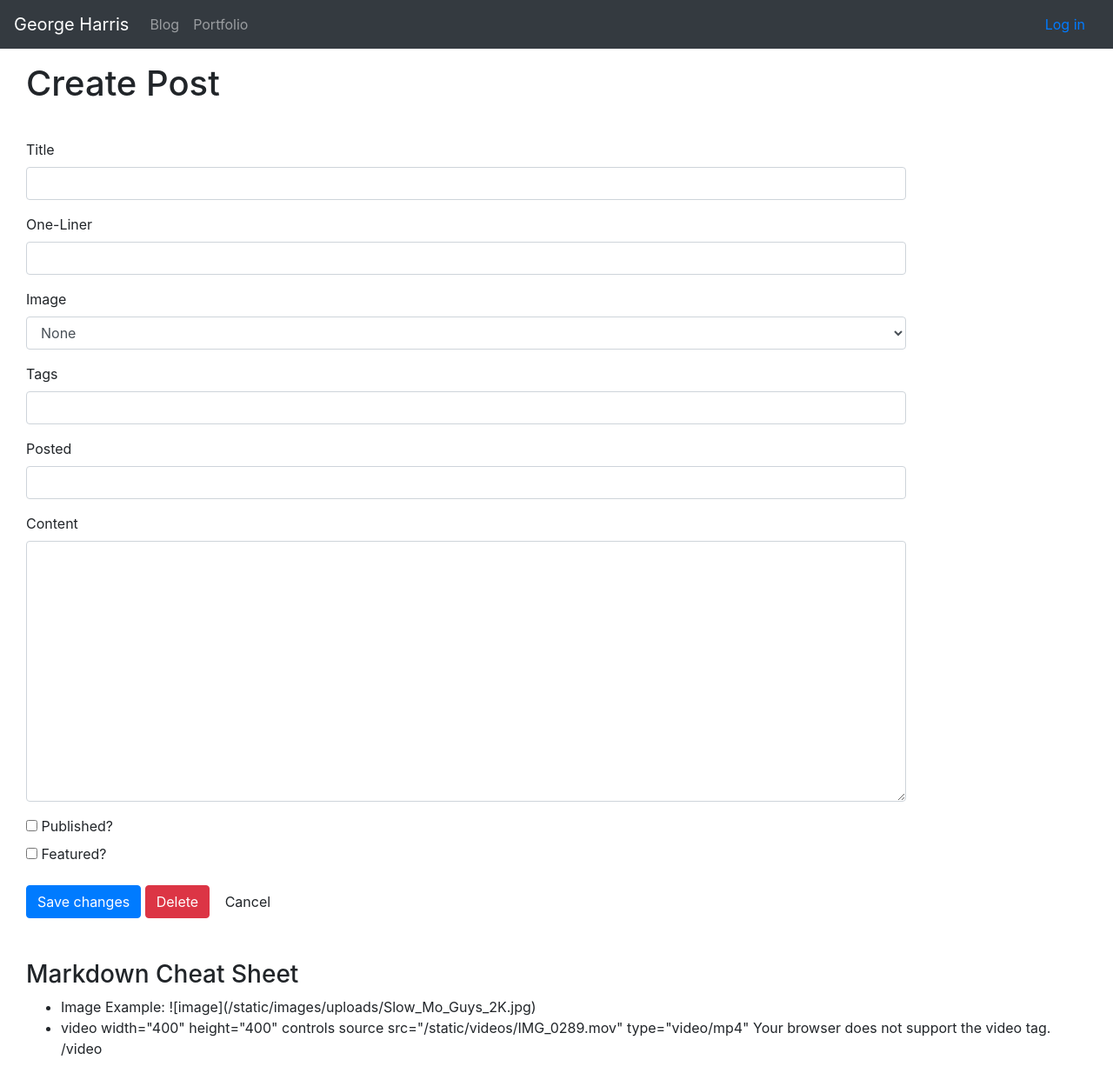
After one commit to Georgeleeh/LambdaFlaskSite, a Python web app: template app/templates/edit.html in a window 1280 px wide. The commit adds this page. Shown: the whole page at 87% size. Run offline with Jinja, Linux system fonts and the light colour scheme; the template is opened without the code that fills it, so the values that code supplies are empty.

Commit message:
most old pages mostly implemented

```diff
--- a/app/templates/base.html
+++ b/app/templates/base.html
@@ -32,9 +32,26 @@
         <li class="nav-item">
           <a class="nav-link" href="{{ url_for('blog') }}">Blog</a>
         </li>
-
+        <li class="nav-item">
+          <a class="nav-link" href="{{ url_for('tags', tag='portfolio') }}">Portfolio</a>
+        </li>
         {% if session.logged_in %}
-
+        <li class="nav-item">
+          <a class="nav-link" href="{{ url_for('drafts') }}">Drafts</a>
+        </li>
+        <li class="nav-item">
+          <a class="nav-link" href="{{ url_for('create') }}">Create Entry</a>
+        </li>
+        <li class="nav-item dropdown">
+          <a class="nav-link dropdown-toggle" id="navbarDropdown" role="button" data-toggle="dropdown"
+            aria-haspopup="true" aria-expanded="false">
+            Images
+          </a>
+          <div class="dropdown-menu" aria-labelledby="navbarDropdown">
+            <a class="dropdown-item" href="{{ url_for('image_gallery') }}">Image Gallery</a>
+            <a class="dropdown-item" href="{{ url_for('upload_image') }}">Upload Image</a>
+          </div>
+        </li>
         {% endif %}
 
         {% block extra_navbar_link %}{% endblock %}
--- /dev/null
+++ b/app/templates/create.html
@@ -0,0 +1,90 @@
+{% extends "base.html" %}
+
+{% block title %}Create Post{% endblock %}
+
+{% block content %}
+<div class="page-header col-sm-6" style="padding-bottom: 2em;">
+  <h1>Create Post</h1>
+</div>
+
+
+<form action="{% block form_action %}{{ url_for('create') }}{% endblock %}" class="form-horizontal" method="post">
+  <div class="form-group">
+    <label for="title" class="col-sm-2 control-label">Title</label>
+    <div class="col-sm-10">
+      <input class="form-control" id="title" name="title" type="text" value="{{ post.title }}">
+    </div>
+  </div>
+  <div class="form-group">
+    <label for="one_liner" class="col-sm-2 control-label">One-Liner</label>
+    <div class="col-sm-10">
+      <input class="form-control" id="one_liner" name="one_liner" type="text" value="{{ post.one_liner }}">
+    </div>
+  </div>
+  <div class="form-group">
+    <label for="Featured Image" class="col-sm-2 control-label">Image</label>
+    <div class="col-sm-10">
+      <select class="form-control" id="featured_image" name="featured_image" type="text" value="{{ post.title }}">
+        <option value=''>None</option>
+        {% for image in images %}
+        <option {% if post.featured_image %}{% if post.featured_image.split("/")[-1] == image %} selected {% endif %}{% endif %} value="/static/images/uploads/{{ image }}">{{ image }}</option>
+        {% endfor %}
+      </select>
+    </div>
+  </div>
+  <div class="form-group">
+    <label for="tags" class="col-sm-2 control-label">Tags</label>
+    <div class="col-sm-10">
+      <input class="form-control" id="tags" name="tags" type="text" value="{{ ', '.join(post.tags) }}">
+    </div>
+  </div>
+  <div class="form-group">
+    <label for="posted" class="col-sm-2 control-label">Posted</label>
+    <div class="col-sm-10">
+      <input class="form-control" id="posted" name="posted" type="text" {% if post.timestamp %} value="{{ post.timestamp | stampdate }}" {% else %} value="" {% endif %}>
+    </div>
+  </div>
+  <div class="form-group">
+    <label for="Content" class="col-sm-2 control-label">Content</label>
+    <div class="col-sm-10">
+      <textarea class="form-control" id="content" name="content" style="height: 300px;">{{ post.content }}</textarea>
+    </div>
+  </div>
+  <div class="form-group">
+    <div class="col-sm-offset-2 col-sm-10">
+      <div class="checkbox">
+        <label>
+          <input name="published" type="checkbox" value="y" {% if post.published %} checked="checked" {% endif %}>
+          Published?
+        </label>
+      </div>
+      <div class="checkbox">
+        <label>
+          <input name="featured" type="checkbox" value="y" {% if post.featured %} checked="checked" {% endif %}>
+          Featured?
+        </label>
+      </div>
+    </div>
+  </div>
+  <div class="form-group">
+    <div class="col-sm-offset-2 col-sm-10">
+      <button class="btn btn-primary" type="submit" name="button" value="save">{% block save_button %}Create{% endblock %}</button>
+      {% block delete_button %}{% endblock %}
+      <a class="btn btn-default" href="{{ url_for('home') }}">Cancel</a>
+    </div>
+  </div>
+</form>
+
+<div class='col' style="padding-top: 2em;">
+  <h3>Markdown Cheat Sheet</h3>
+  <ul>
+    <li>Image Example: ![image](/static/images/uploads/Slow_Mo_Guys_2K.jpg)</li>
+    <li>
+      video width="400" height="400" controls
+        source src="/static/videos/IMG_0289.mov" type="video/mp4"
+        Your browser does not support the video tag.
+      /video
+    </li>
+  </ul>
+</div>
+{% endblock %}
--- /dev/null
+++ b/app/templates/edit.html
@@ -0,0 +1,11 @@
+{% extends "create.html" %}
+
+{% block title %}Edit Post{% endblock %}
+
+{% block content_title %}Edit Post{% endblock %}
+
+{% block form_action %}{{ url_for('edit', slug=post.slug) }}{% endblock %}
+
+{% block save_button %}Save changes{% endblock %}
+
+{% block delete_button %}<button class="btn btn-danger" name="button" type="submit" value="delete">Delete</button>{% endblock %}
--- a/config.py
+++ b/config.py
@@ -7,6 +7,8 @@ class Config(object):
     # General
     ADMIN_PASSWORD = os.environ.get('ADMIN_PASSWORD')
     SECRET_KEY = os.environ.get('SECRET_KEY')
+    IMAGE_UPLOAD_FOLDER = 'app/static/images/uploads/'
+    ALLOWED_EXTENSIONS = {'png', 'jpg', 'jpeg', 'jfif', 'gif'}
     # Flask S3 Stuff
     FLASKS3_BUCKET_NAME = os.environ.get('FLASKS3_BUCKET_NAME')
     AWS_ACCESS_KEY_ID = os.environ.get('AWS_ACCESS_KEY_ID')
```
Also changed, not shown: app/routes.py (+153 -44 lines), app/templates/blog.html (+12 -12 lines), app/templates/detail.html (added, +47 -0 lines), app/templates/home.html (+4 -4 lines), app/templates/image_gallery.html (added, +23 -0 lines), app/templates/upload_image.html (added, +22 -0 lines), app/static/images/uni.jpg (deleted).
